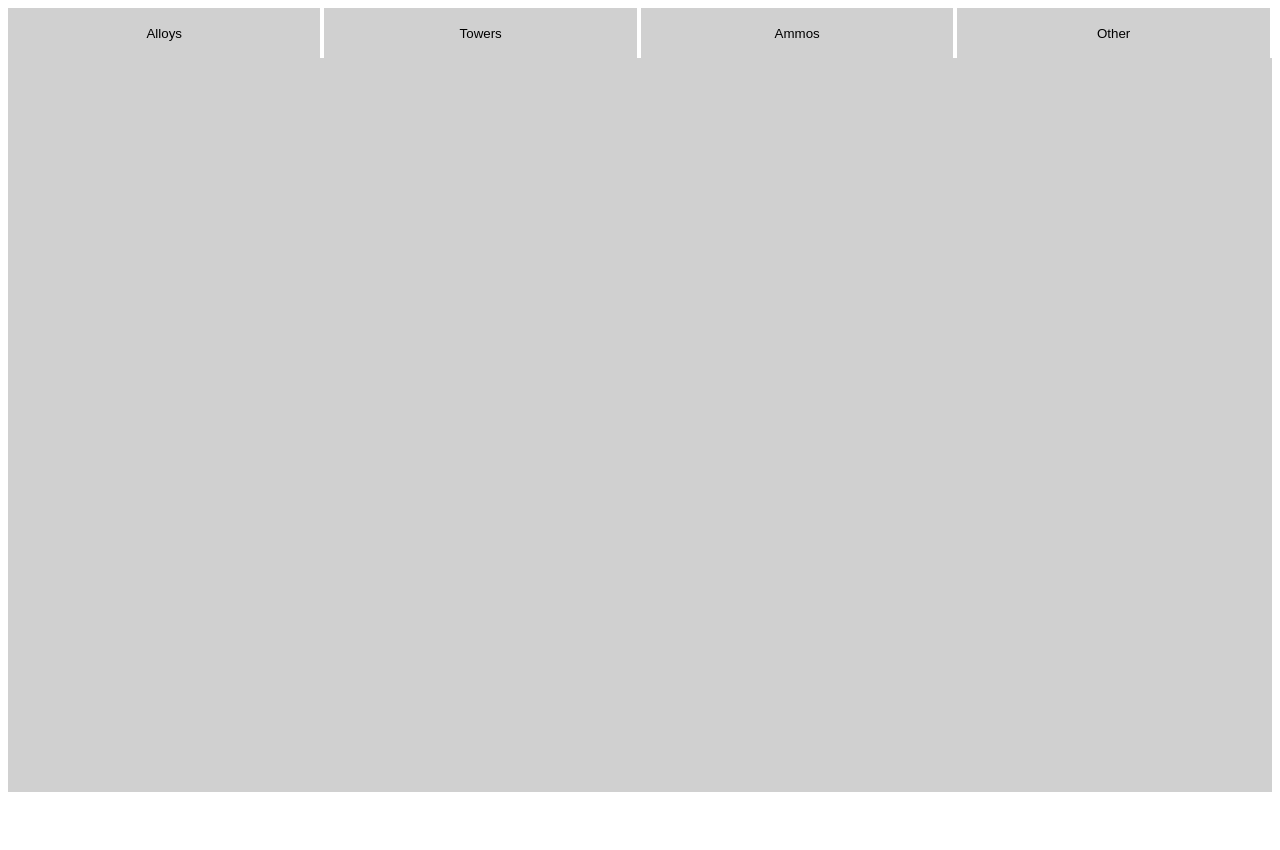
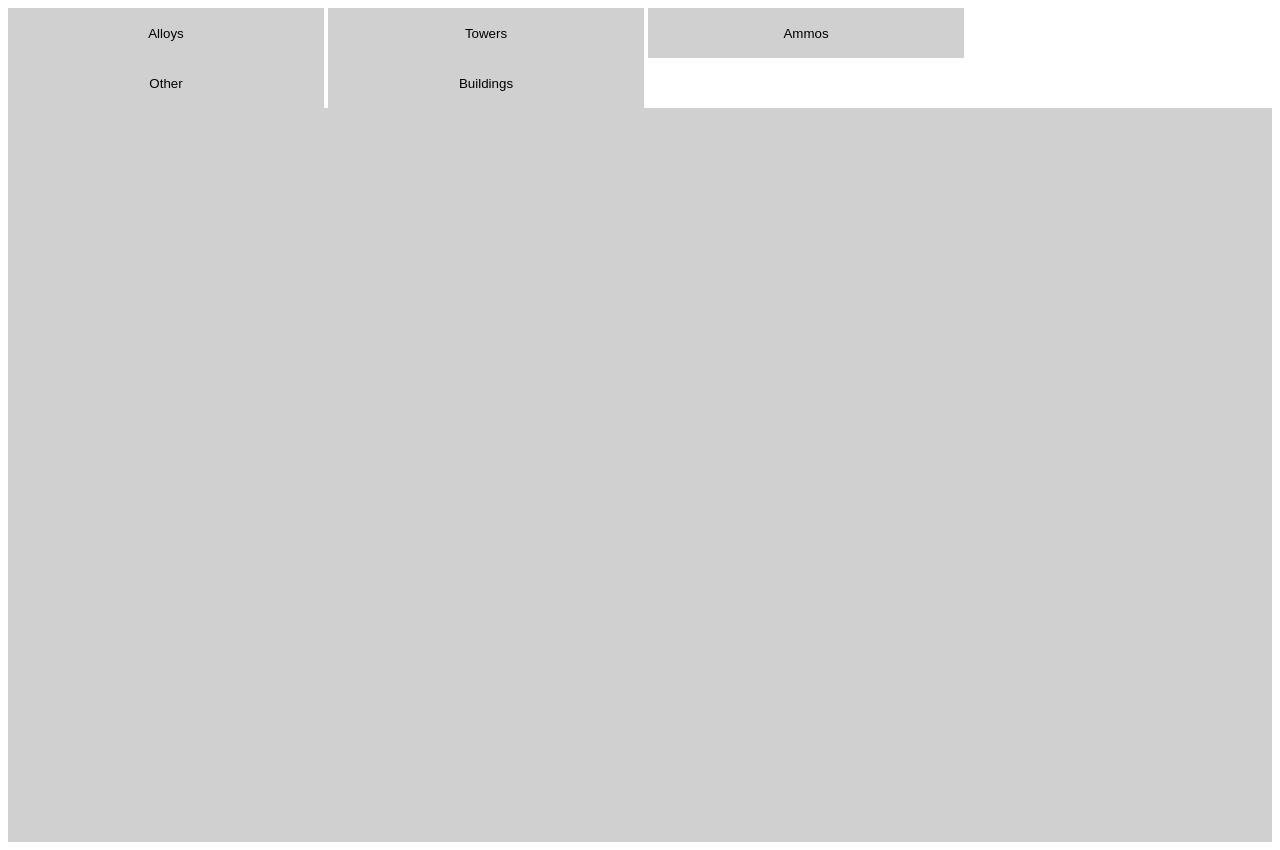
Before and after one commit to TowerFacility/TowerFacility.github.io, a plain HTML site: page almanac.html in a window 1280 px wide. Before the commit the page ends 800 px from the top, so only its background shows below. Drawn offline with Linux system fonts and the light colour scheme.

Commit message:
Update almanac.html

```diff
--- a/almanac.html
+++ b/almanac.html
@@ -7,6 +7,7 @@
         <button class="almanacTabButton" onclick="ShowTab('Towers')">Towers</button>
         <button class="almanacTabButton" onclick="ShowTab('Ammos')">Ammos</button>
         <button class="almanacTabButton" onclick="ShowTab('Other')">Other</button>
+        <button class="almanacTabButton" onclick="ShowTab('Buildings')">Buildings</button>
 
         <div class="almanacTab">
 
@@ -28,6 +29,10 @@
             <a href="https://towerfacility.github.io/almanac/other/tin"><img src="assets/almanac/other/Tin.png" width="250px" height="85%" style="margin-Top: 15px;"></a>
             <img src="assets/almanac/other/" width="250px" height="85%" style="margin-Top: 15px;">
         </div>
+        <div hidden class="almanacTab" id="Buildings">
+            <a href="https://towerfacility.github.io/almanac/buildings/alloy-constructor"><img src="assets/almanac/buildings/Alloy-Constructor.png" width="250px" height="85%" style="margin-Top: 15px;"></a>
+            <img src="assets/almanac/buildings/" width="250px" height="85%" style="margin-Top: 15px;">
+        </div>
         <script>
             function ShowTab(tab) {
                 var tabtoshow = document.getElementById(tab)
@@ -42,7 +47,7 @@
         <style>
             .almanacTabButton {
                 background-color: D0D0D0;
-                width: 24.72%;
+                width: 25%;
                 height: 50px;
                 border: none;
                 transition-duration: 0.15s;
```
